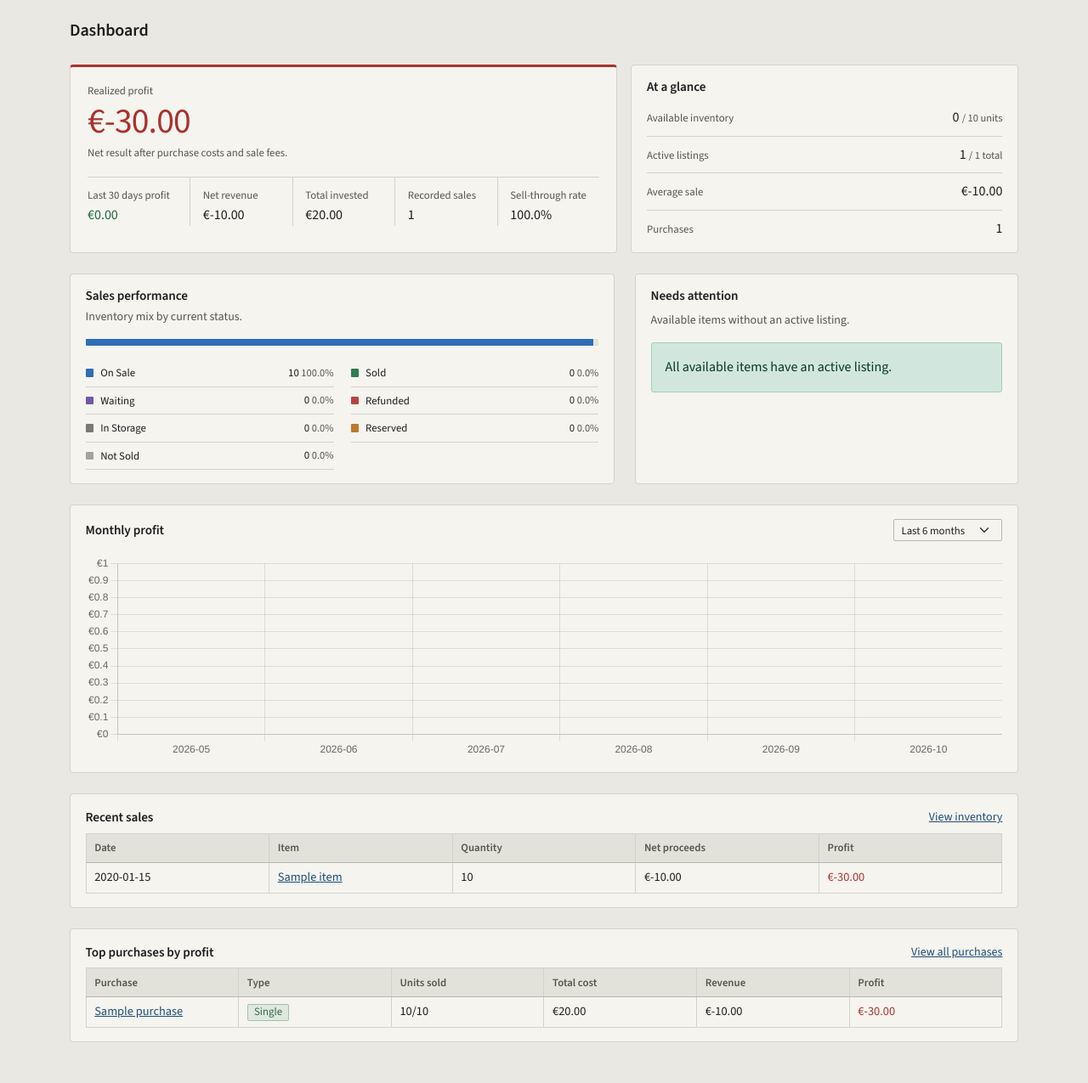
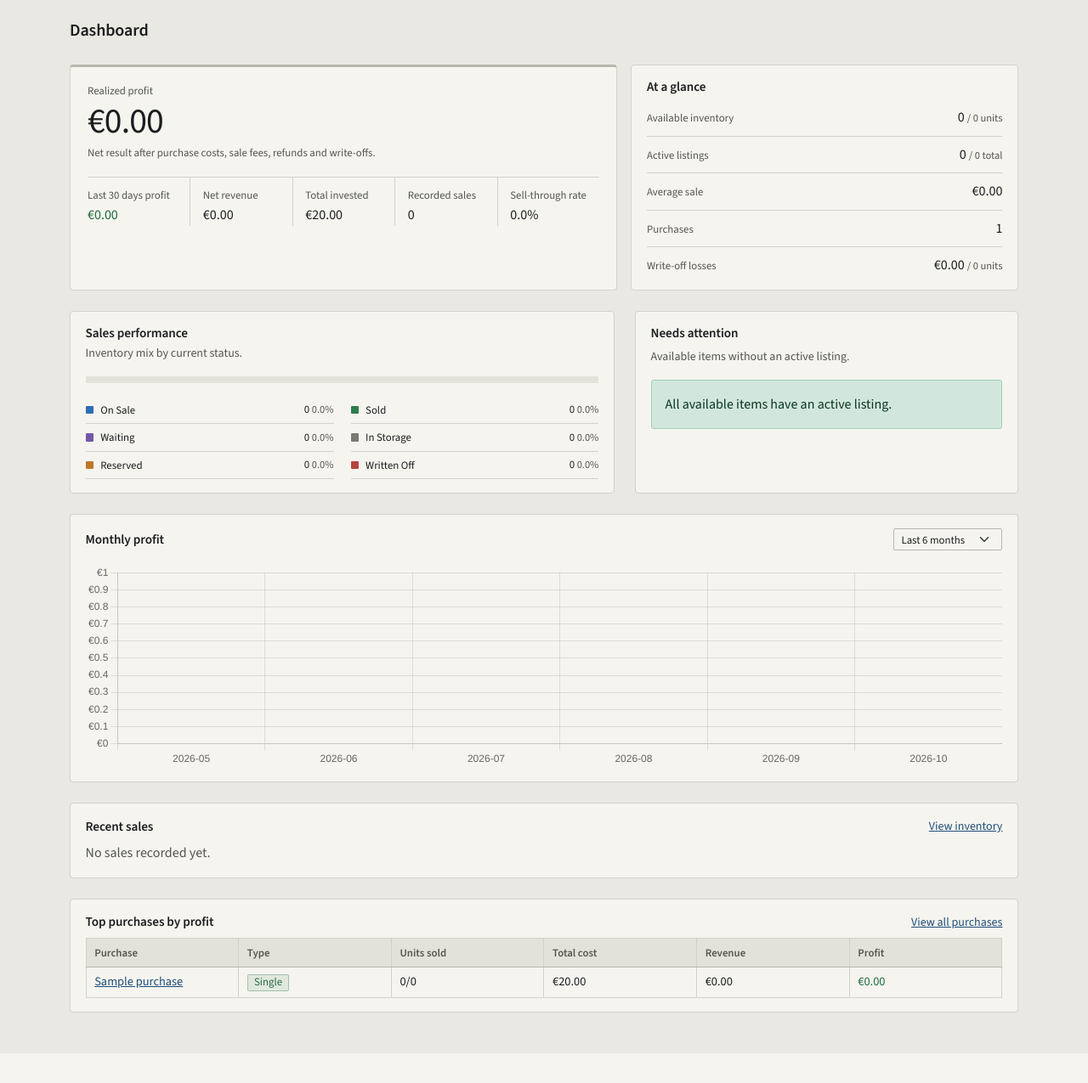
Before and after one commit to Dommus/Resale-Desk, a Flask app: page / in a window 1280 px wide. Shown: the part 55-1330 px from the top of the page at 85% size. After the commit the page ends 1295 px from the top, so only its background shows below. Run offline with Flask 3, Linux system fonts and the light colour scheme; a user stored in the database is signed in; tables that the repository leaves empty hold one stand-in row (values such as "Sample post").

Commit message:
replace 'not sold' and 'refunded' with 'Written off', and add profit logic to it

```diff
--- a/app.py
+++ b/app.py
@@ -142,11 +142,12 @@ def create_purchase_item(purchase, user_id, name, category=None, brand=None, con
 
 
 def refresh_item_status(item):
-    #Keep the item status consistent with its sold and remaining quantity
-    if item.quantity_sold >= item.quantity:
-        item.quantity_sold = item.quantity
-        item.status = ItemStatus.SOLD
-    elif item.status == ItemStatus.SOLD:
+    # Keep the item status consistent with its sold, written-off and remaining quantity
+    if item.quantity_sold + item.quantity_written_off > item.quantity:
+        item.quantity_sold = max(item.quantity - item.quantity_written_off, 0)
+    if item.available_quantity == 0:
+        item.status = ItemStatus.WRITTEN_OFF if item.is_written_off else ItemStatus.SOLD
+    elif item.status in (ItemStatus.SOLD, ItemStatus.WRITTEN_OFF):
         has_active_listing = any(l.status == ListingStatus.ACTIVE for l in item.listings)
         item.status = ItemStatus.ON_SALE if has_active_listing else ItemStatus.IN_STORAGE
 
@@ -188,14 +189,22 @@ def index():
     total_spend = sum((purchase.total_cost for purchase in purchases), Decimal("0.00"))
     total_revenue = sum((purchase.total_revenue for purchase in purchases), Decimal("0.00"))
     total_profit = sum((purchase.profit for purchase in purchases), Decimal("0.00"))
+    written_off_items = [item for item in items if item.is_written_off]
+    write_off_units = sum(item.quantity_written_off for item in written_off_items)
+    # Bundle items have no item cost; their loss is already in the bundle profit
+    write_off_loss = sum(
+        (item.write_off_loss for item in written_off_items if item.write_off_loss is not None),
+        Decimal("0.00"),
+    )
+    kept_sales = [sale for sale in sales if not sale.item_returned]
     sell_through_rate = (
         round((sold_units / total_units) * 100, 1)
         if total_units
         else Decimal("0.0")
     )
     average_sale_value = (
-        round(total_revenue / len(sales), 2)
-        if sales
+        round(sum((sale.net_proceeds for sale in kept_sales), Decimal("0.00")) / len(kept_sales), 2)
+        if kept_sales
         else Decimal("0.00")
     )
 
@@ -275,7 +284,10 @@ def index():
         available_units=available_units,
         sold_units=sold_units,
         purchase_count=len(purchases),
-        sales_count=len(sales),
+        sales_count=len(kept_sales),
+        write_off_count=len(written_off_items),
+        write_off_units=write_off_units,
+        write_off_loss=round(write_off_loss, 2),
         total_spend=round(total_spend, 2),
         total_revenue=round(total_revenue, 2),
         total_profit=round(total_profit, 2),
@@ -342,8 +354,8 @@ def inventory():
     if sort == "highest_profit":
         results.sort(
             key=lambda i: (
-                i.sale.profit
-                if i.sale and i.sale.profit is not None
+                i.realized_profit
+                if i.realized_profit is not None
                 else Decimal("-Infinity")
             ),
             reverse=True,
@@ -351,8 +363,8 @@ def inventory():
     elif sort == "lowest_profit":
         results.sort(
             key=lambda i: (
-                i.sale.profit
-                if i.sale and i.sale.profit is not None
+                i.realized_profit
+                if i.realized_profit is not None
                 else Decimal("Infinity")
             )
         )
@@ -402,8 +414,9 @@ def edit_item(item_id):
     item.name = request.form.get('name', item.name).strip()
     raw_quantity = request.form.get('quantity')
     quantity = item.quantity if raw_quantity is None else parse_quantity(raw_quantity)
-    if quantity is None or quantity < item.quantity_sold:
-        flash(f'Quantity must be a whole number of at least {item.quantity_sold}.', 'danger')
+    minimum_quantity = max(item.quantity_sold + item.quantity_written_off, 1)
+    if quantity is None or quantity < minimum_quantity:
+        flash(f'Quantity must be a whole number of at least {minimum_quantity}.', 'danger')
         return redirect(url_for('view_item', item_id=item.id))
     item.quantity = quantity
     item.category = request.form.get('category', '').strip() or None
@@ -413,17 +426,21 @@ def edit_item(item_id):
     item.shelf_id = int(shelf_id) if shelf_id else None
     status = request.form.get('status')
 
-    # Change item status
-    try:
-        # Item should only being set as Sold when recording a sale
-        new_status = ItemStatus(status)
+    # Change item status. The field is absent when the status is automatic.
+    if status is not None:
+        try:
+            new_status = ItemStatus(status)
+        except ValueError:
+            flash(f"Invalid status: {status!r}", "danger")
+            return redirect(url_for('view_item', item_id=item.id))
+        # Sold and Written Off only come from recording a sale or a write-off
         if new_status == ItemStatus.SOLD:
             flash('Items are marked Sold automatically when a sale is recorded.', 'warning')
             return redirect(url_for('view_item', item_id=item.id))
+        if new_status == ItemStatus.WRITTEN_OFF:
+            flash('Use "Write off" on the item to record it as a loss.', 'warning')
+            return redirect(url_for('view_item', item_id=item.id))
         item.status = new_status
-    except (ValueError, TypeError):
-        flash(f"Invalid status: {status!r}", "error")
-        pass
 
     item.notes = request.form.get('notes', '').strip()
     refresh_item_status(item)
@@ -917,7 +934,7 @@ def new_sale(item_id):
                 return render_template("sales/sales_new.html", item=item)
 
         sale = Sale(
-            item_id=item.id,
+            item=item,
             listing_id=listing.id if listing else None,
             sale_date=parse_date(request.form.get("sale_date")),
             sale_price=parse_decimal(request.form.get("sale_price")),
@@ -929,7 +946,7 @@ def new_sale(item_id):
             notes=request.form.get("notes", "").strip(),
         )
         db.session.add(sale)
-        item.quantity_sold = sale.quantity
+        item.quantity_sold += sale.quantity
         refresh_item_status(item)
         if listing:
             listing.status = ListingStatus.SOLD if item.available_quantity == 0 else ListingStatus.ACTIVE
@@ -974,11 +991,22 @@ def edit_sale(sale_id):
         sale_quantity = sale.quantity
     else:
         sale_quantity = parse_quantity(raw_quantity)
-    if sale_quantity is None or sale_quantity > item.quantity:
-        flash(f"Sale quantity must be between 1 and {item.quantity}.", "danger")
+    # Units held by this sale plus the ones still available
+    if sale.item_returned:
+        max_quantity = sale.quantity
+    else:
+        max_quantity = item.available_quantity + sale.quantity
+    if sale_quantity is None or sale_quantity > max_quantity:
+        flash(f"Sale quantity must be between 1 and {max_quantity}.", "danger")
         return redirect(url_for("view_item", item_id=item.id))
+    if sale.item_returned:
+        # A returned sale doesn't hold any stock, so it can't change quantities
+        sale.quantity = sale_quantity
+        db.session.commit()
+        flash("Sale updated.", "success")
+        return redirect(url_for("view_item", item_id=item.id))
+    item.quantity_sold += sale_quantity - sale.quantity
     sale.quantity = sale_quantity
-    item.quantity_sold = sale.quantity
     refresh_item_status(item)
 
     for listing in item.listings:
@@ -989,6 +1017,68 @@ def edit_sale(sale_id):
 
     db.session.commit()
     flash("Sale updated.", "success")
+    return redirect(url_for("view_item", item_id=item.id))
+
+
+@app.route("/sales/<int:sale_id>/refund", methods=["POST"])
+@login_required
+def refund_sale(sale_id):
+    sale = Sale.query.join(Item).filter(Sale.id == sale_id, Item.user_id == current_user.id).first_or_404()
+    item = sale.item
+
+    refund_amount = parse_decimal(request.form.get("refund_amount"))
+    if refund_amount < 0:
+        flash("Refund amount can't be negative.", "danger")
+        return redirect(url_for("view_item", item_id=item.id))
+    item_returned = request.form.get("item_returned") == "on"
+
+    if item_returned and not sale.item_returned:
+        # The units come back into stock and can be sold again
+        item.quantity_sold = max(item.quantity_sold - sale.quantity, 0)
+        if sale.listing and sale.listing.status == ListingStatus.SOLD:
+            sale.listing.status = ListingStatus.REMOVED
+    elif sale.item_returned and not item_returned:
+        # Undo return
+        if item.sale is not None or item.available_quantity < sale.quantity:
+            flash("The returned units have been sold or written off since, so this return can't be undone.", "danger")
+            return redirect(url_for("view_item", item_id=item.id))
+        item.quantity_sold += sale.quantity
+
+    sale.refund_amount = refund_amount
+    sale.item_returned = item_returned
+    refresh_item_status(item)
+    db.session.commit()
+    flash("Refund saved." if sale.is_refunded else "Refund removed.", "success")
+    return redirect(url_for("view_item", item_id=item.id))
+
+
+@app.route("/items/<int:item_id>/write-off", methods=["POST"])
+@login_required
+def write_off_item(item_id):
+    item = Item.query.filter_by(id=item_id, user_id=current_user.id).first_or_404()
+    if item.available_quantity <= 0:
+        flash("There are no available units to write off.", "warning")
+        return redirect(url_for("view_item", item_id=item.id))
+
+    # Whole item only: every remaining unit is written off
+    item.quantity_written_off += item.available_quantity
+    for listing in item.listings:
+        if listing.status == ListingStatus.ACTIVE:
+            listing.status = ListingStatus.REMOVED
+    refresh_item_status(item)
+    db.session.commit()
+    flash("Item written off. Its cost now counts as a loss.", "success")
+    return redirect(url_for("view_item", item_id=item.id))
+
+
+@app.route("/items/<int:item_id>/write-off/undo", methods=["POST"])
+@login_required
+def undo_write_off(item_id):
+    item = Item.query.filter_by(id=item_id, user_id=current_user.id).first_or_404()
+    item.quantity_written_off = 0
+    refresh_item_status(item)
+    db.session.commit()
+    flash("Write-off undone. The units are back in inventory.", "success")
     return redirect(url_for("view_item", item_id=item.id))
 
 
@@ -1138,7 +1228,7 @@ def export_csv():
     writer.writerow([
         "Bundle", "Quantity", "Sold Quantity", "Item", "Status",
         "Sales platform", "Bought date", "Sold date", "Buy price (unit)",
-        "Sell price (total)", "Sold price", "Profit", "Notes", "",
+        "Sell price (total)", "Sold price", "Profit", "Refund amount", "Notes", "",
         "Bundle Name", "Bundle Cost",
     ])
 
@@ -1164,7 +1254,8 @@ def export_csv():
             buy_price_unit,
             csv_money(listing.listing_price if listing else None),
             csv_money(item.sale.sale_price if item.sale else None),
-            csv_money(item.sale.profit if item.sale and item.sale.profit is not None else None),
+            csv_money(item.realized_profit),
+            csv_money(item.sale.refund_amount if item.sale and item.sale.refund_amount else None),
             item.notes or "",
             "",
             "",
@@ -1181,7 +1272,7 @@ def export_csv():
             continue
         exported_bundles.add(bundle_key)
         writer.writerow([
-            "", "", "", "", "", "", "", "", "", "", "", "", "", "",
+            "", "", "", "", "", "", "", "", "", "", "", "", "", "", "",
             bundle_name,
             csv_money(purchase.total_cost),
         ])
--- a/static/style.css
+++ b/static/style.css
@@ -524,18 +524,16 @@ h5, .h5, .card-title { font-size: 0.95rem; }
     --st-storage: #7a7a72;
     --st-reserved: #c0782a;
     --st-sold: #2e7d4f;
-    --st-notsold: #a3a39a;
     --st-waiting: #7357a6;
-    --st-refunded: #b5443e;
+    --st-writtenoff: #b5443e;
 }
 
 .status-progress-On-Sale { background-color: var(--st-sale); }
 .status-progress-In-Storage { background-color: var(--st-storage); }
 .status-progress-Reserved { background-color: var(--st-reserved); }
 .status-progress-Sold { background-color: var(--st-sold); }
-.status-progress-Not-Sold { background-color: var(--st-notsold); }
 .status-progress-Waiting { background-color: var(--st-waiting); }
-.status-progress-Refunded { background-color: var(--st-refunded); }
+.status-progress-Written-Off { background-color: var(--st-writtenoff); }
 
 [class*="status-badge-"],
 [class*="purchase-type-badge-"] {
@@ -564,9 +562,8 @@ h5, .h5, .card-title { font-size: 0.95rem; }
 .status-badge-In-Storage { --chip: var(--st-storage); }
 .status-badge-Reserved { --chip: var(--st-reserved); }
 .status-badge-Sold { --chip: var(--st-sold); }
-.status-badge-Not-Sold { --chip: var(--st-notsold); }
 .status-badge-Waiting { --chip: var(--st-waiting); }
-.status-badge-Refunded { --chip: var(--st-refunded); }
+.status-badge-Written-Off { --chip: var(--st-writtenoff); }
 .purchase-type-badge-Single { --chip: var(--st-sold); }
 .purchase-type-badge-Bundle { --chip: var(--st-waiting); }
 
--- a/templates/index.html
+++ b/templates/index.html
@@ -16,7 +16,7 @@
                 <div>
                     <div class="dashboard-hero-label">Realized profit</div>
                     <div class="dashboard-hero-value {{ 'text-success' if total_profit >= 0 else 'text-danger' }}">{{ currency_symbol }}{{ "%.2f"|format(total_profit) }}</div>
-                    <p class="dashboard-hero-note mb-0">Net result after purchase costs and sale fees.</p>
+                    <p class="dashboard-hero-note mb-0">Net result after purchase costs, sale fees, refunds and write-offs.</p>
                 </div>
             </div>
             <div class="dashboard-hero-stats">
@@ -41,6 +41,7 @@
             <div class="quick-stat"><span>Active listings</span><strong>{{ active_listing_count }} <small>/ {{ listing_count }} total</small></strong></div>
             <div class="quick-stat"><span>Average sale</span><strong>{{ currency_symbol }}{{ "%.2f"|format(average_sale_value) }}</strong></div>
             <div class="quick-stat"><span>Purchases</span><strong>{{ purchase_count }}</strong></div>
+            <div class="quick-stat"><span>Write-off losses</span><strong class="{{ 'text-danger' if write_off_loss > 0 }}">{{ currency_symbol }}{{ "%.2f"|format(write_off_loss) }} <small>/ {{ write_off_units }} unit{{ '' if write_off_units == 1 else 's' }}</small></strong></div>
         </section>
     </div>
 </div>
```
Also changed, not shown: models.py (+60 -12 lines), templates/inventory/inventory.html (+3 -5 lines), templates/inventory/inventory_view.html (+82 -7 lines), templates/purchases/purchases_view.html (+3 -5 lines), utilities.py (+25 -4 lines).
